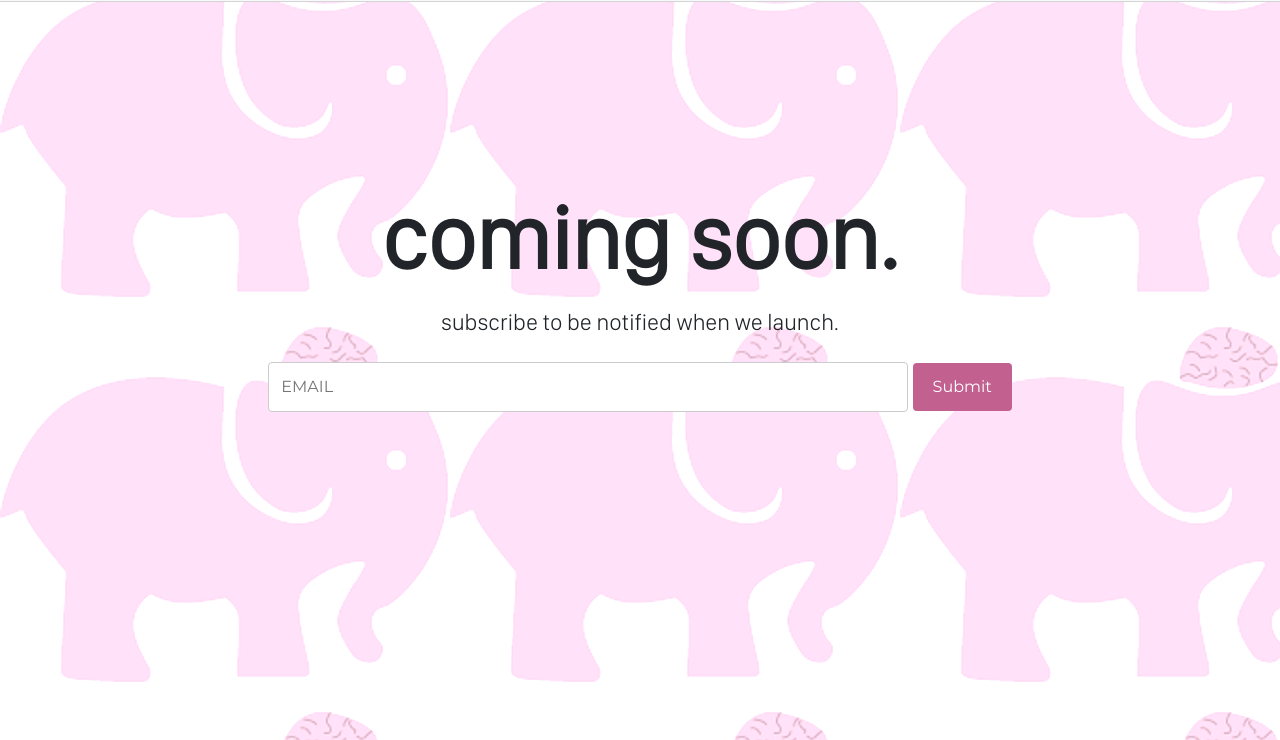
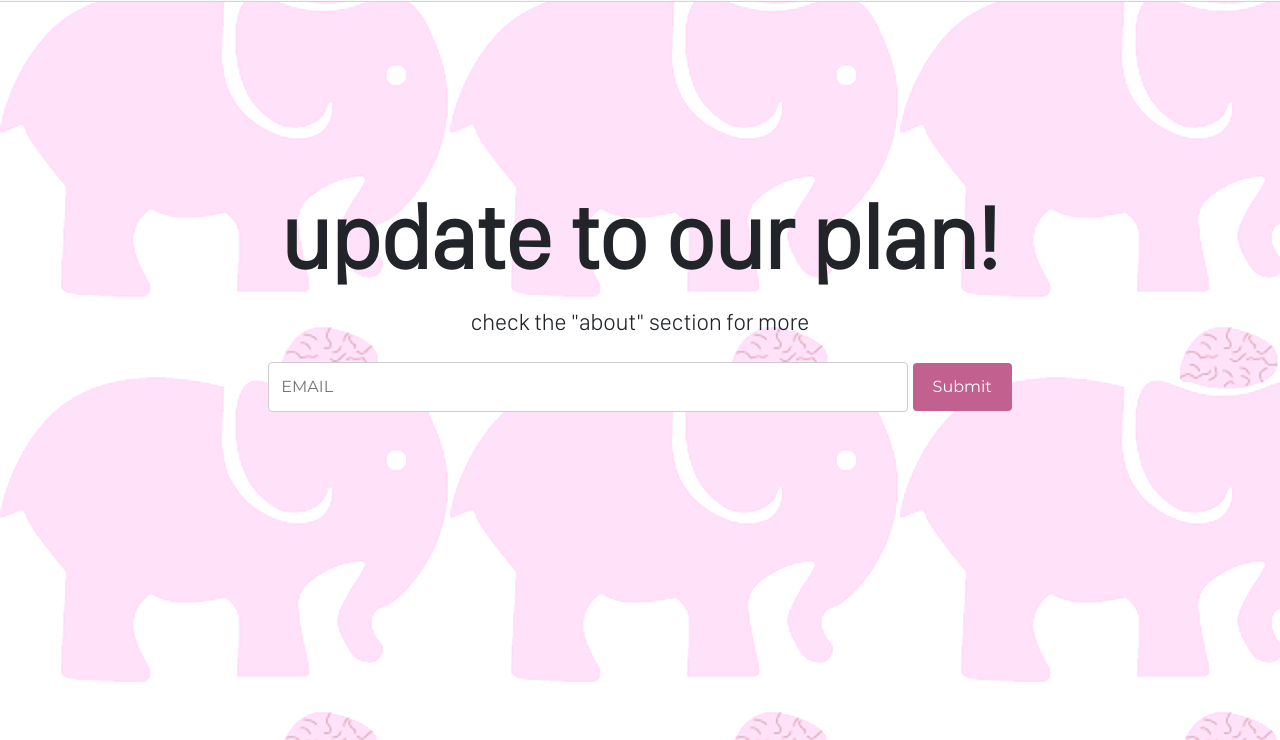
Before and after one commit to thecognitivetest/cognitive-web, a plain HTML site: page index.html in a window 1280 px wide. Shown: the part 60-800 px from the top of the page. Drawn offline with nearby package versions, Linux system fonts and the light colour scheme; a web font is replaced by a local one.

Commit message:
Update index.html

```diff
--- a/index.html
+++ b/index.html
@@ -95,10 +95,10 @@
 
         <main>
           <div class="main-text text-center">
-            <div class = "heading-temp"> coming soon.
+            <div class = "heading-temp"> update to our plan!
             </div>
             <div class = "subscribe-temp">
-              <p>subscribe to be notified when we launch.</p>
+              <p>check the "about" section for more</p>
             </div>
             <!-- <img class="mx-auto d-block logo" width = "300px"- src="res/logo.png" alt="LOGO"/><br></br> -->
               <input type="text" id="email" name="email" placeholder="EMAIL">
```
